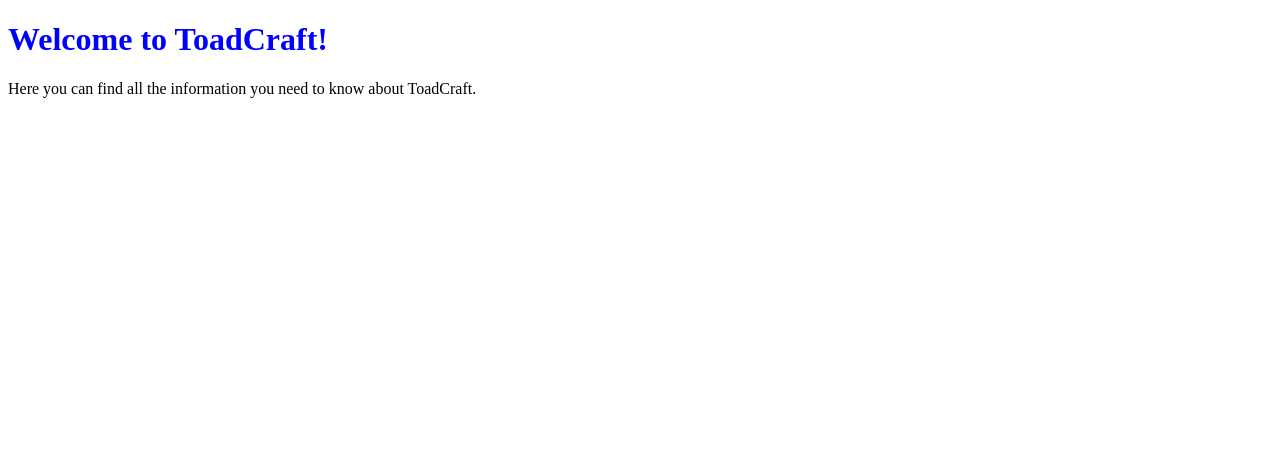
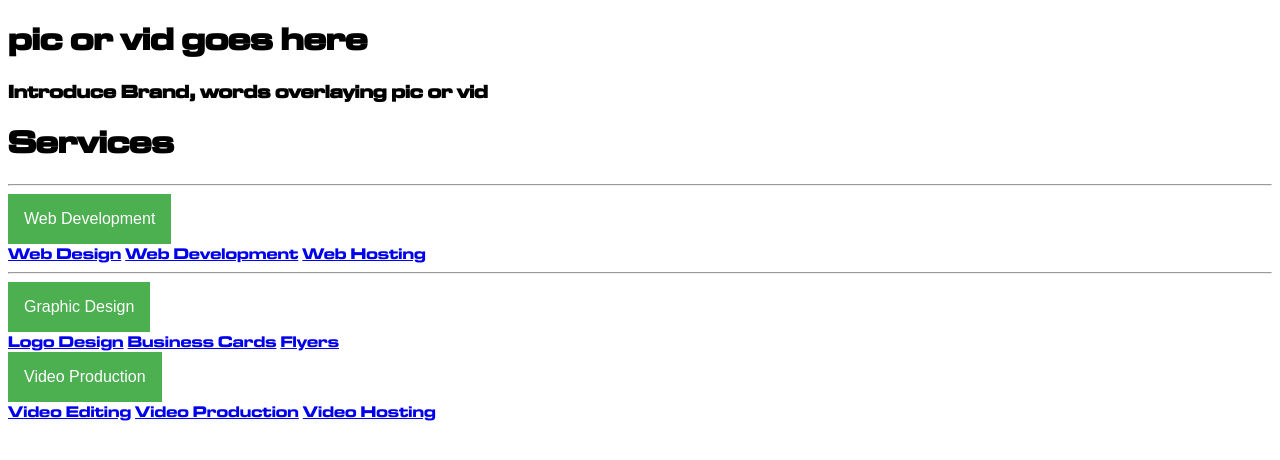
Before and after one commit to stemcreations/ToadCraft, a Django app: page / in a window 1280 px wide. Shown: the top 460 px of the page. Run offline with Django 4.2, Linux system fonts and the light colour scheme.

Commit message:
added company font

```diff
--- a/base/templates/base/home.html
+++ b/base/templates/base/home.html
@@ -1,6 +1,44 @@
 {% extends 'main.html' %}
 
 {% block content %}
-    <h1>Welcome to ToadCraft!</h1>
-    <p>Here you can find all the information you need to know about ToadCraft.</p>
+    <div class="pic-or-vid">
+        <div>
+            <h1>pic or vid goes here</h1 >
+        </div>
+        <div>
+            <h3>Introduce Brand, words overlaying pic or vid</h3>
+        </div>
+    </div>
+    <div class="services-container">
+        <h1>Services</h1>
+        <hr>
+        <div class="dropdown-services-list-container">
+            <div class="dropdown-services-list">
+                <button class="dropbtn">Web Development</button>
+                <div class="dropdown-content">
+                    <a href="#">Web Design</a>
+                    <a href="#">Web Development</a>
+                    <a href="#">Web Hosting</a>
+                </div>
+                <hr>
+            </div>
+            <div class="dropdown-services-list">
+                <button class="dropbtn">Graphic Design</button>
+                <div class="dropdown-content">
+                    <a href="#">Logo Design</a>
+                    <a href="#">Business Cards</a>
+                    <a href="#">Flyers</a>
+                </div>
+            </div>
+            <div class="dropdown-services-list">
+                <button class="dropbtn">Video Production</button>
+                <div class="dropdown-content">
+                    <a href="#">Video Editing</a>
+                    <a href="#">Video Production</a>
+                    <a href="#">Video Hosting</a>
+                </div>
+            </div>
+
+        </div>
+    </div>
 {% endblock content %}
--- a/static/styles/styles.css
+++ b/static/styles/styles.css
@@ -1,3 +1,17 @@
-h1 {
-    color: blue;
+@font-face {
+    font-family: 'Microgramma D Bold Extended';
+    src: url('../fonts/MICROGBE.TTF');
 }
+
+body {
+    font-family: 'Microgramma D Bold Extended';
+}
+
+.dropbtn {
+    background-color: #4CAF50;
+    color: white;
+    padding: 16px;
+    font-size: 16px;
+    border: none;
+    cursor: pointer;
+}
```
Also changed, not shown: static/fonts/MICROGBE.TTF (added).
